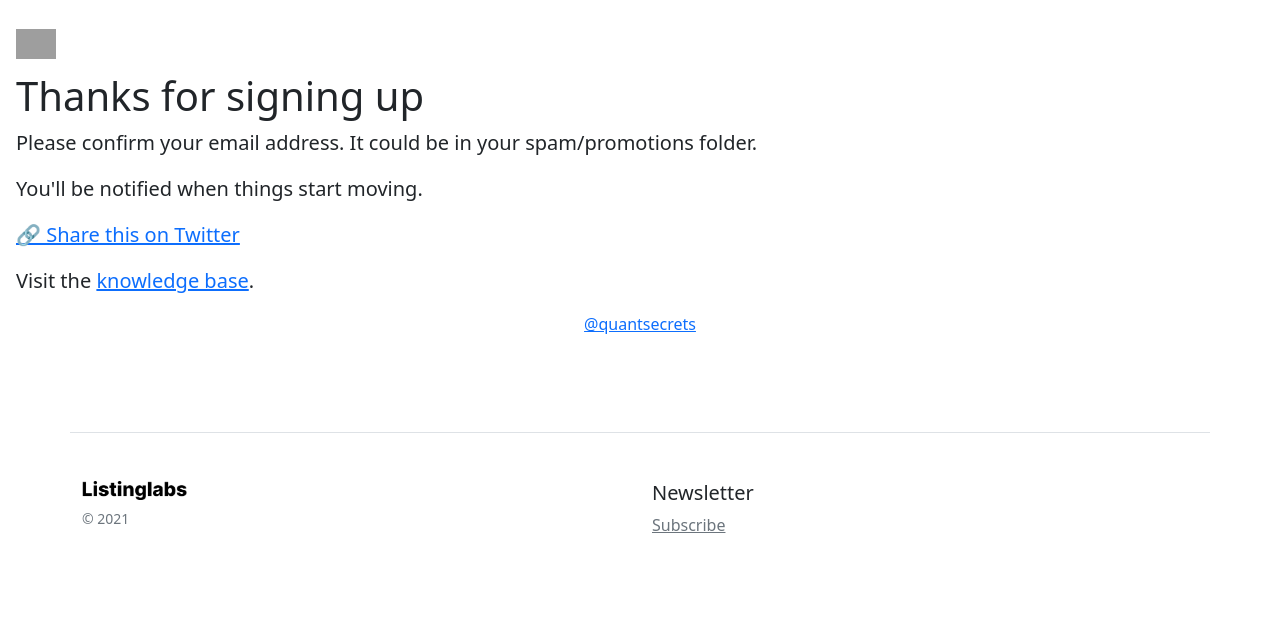
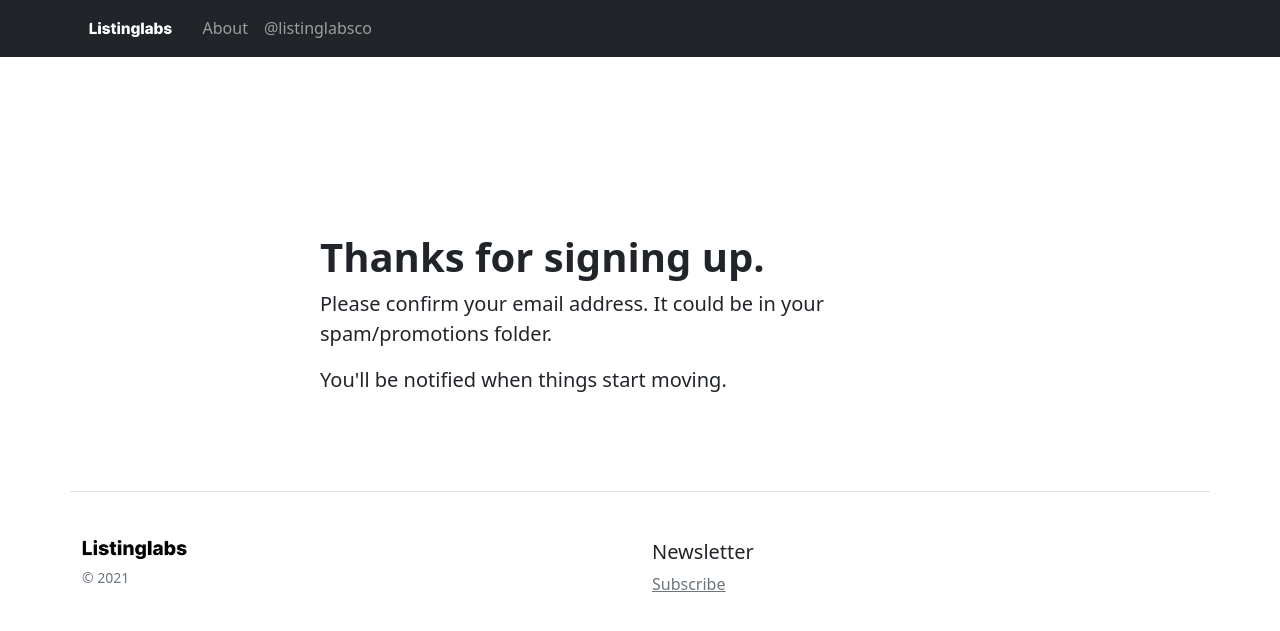
Before and after one commit to ultimateschema/ultimateschema.github.io, a Jekyll site: the page built from thanks.html, in a window 1280 px wide. Shown: the top 631 px of the page. Built offline with Jekyll 4.4.1, drawn with Linux system fonts in a browser that asks for light colours; grey boxes are pictures that could not be loaded.

Commit message:
modified thanks page

```diff
--- a/thanks.html
+++ b/thanks.html
@@ -3,30 +3,23 @@ layout: home
 title: Thanks
 ---
 
-<div class="cover-container d-flex w-100 h-100 p-3 mx-auto flex-column">
-    <nav class="navbar navbar-dark bg-black">
-        <a class="navbar-brand" href="{{site.url}}">
-            <img src="/assets/images/logo-words.png" height="30" class="d-inline-block align-top" alt="">
-        </a>
-    </nav>
 
-    <header class="masthead mb-auto">
+
+{% include index-nav.html %}
+<div class="cover-container d-flex h-100 p-3 mx-auto flex-column" style="max-width: 42em;">
+
+
+    <header class="masthead mb-auto" style="margin-top: 10rem;">
     </header>
 
     <main role="main" class="inner cover">
-        <h1 class="cover-heading">Thanks for signing up</h1>
+        <h1 color="black"> <b>Thanks for signing up. </b></h1>
         <p class="lead">Please <strong>confirm your email address</strong>. It could be in your spam/promotions
             folder.</p>
-        <p class="lead">You'll be notified when things start moving.</p>
-        <p class="lead"><a target="_blank"
-                href="https://twitter.com/intent/tweet?text=Learn%20algorithmic%20trading.%20@quantsecrets">🔗 Share
-                this on Twitter</a></p>
-        <p class="lead">Visit the <a target="_blank" href="{{ '/base' | absolute_url }}">knowledge base</a>.</p>
+		<p class="lead">You'll be notified when things start moving.</p>
+        <p class="lead">
+
+        </p>
     </main>
 
-    <footer class="mastfoot mt-auto">
-        <div class="inner text-center">
-            <p><a target="_blank" href="https://twitter.com/quantsecrets">@quantsecrets</a></p>
-        </div>
-    </footer>
 </div>
```
